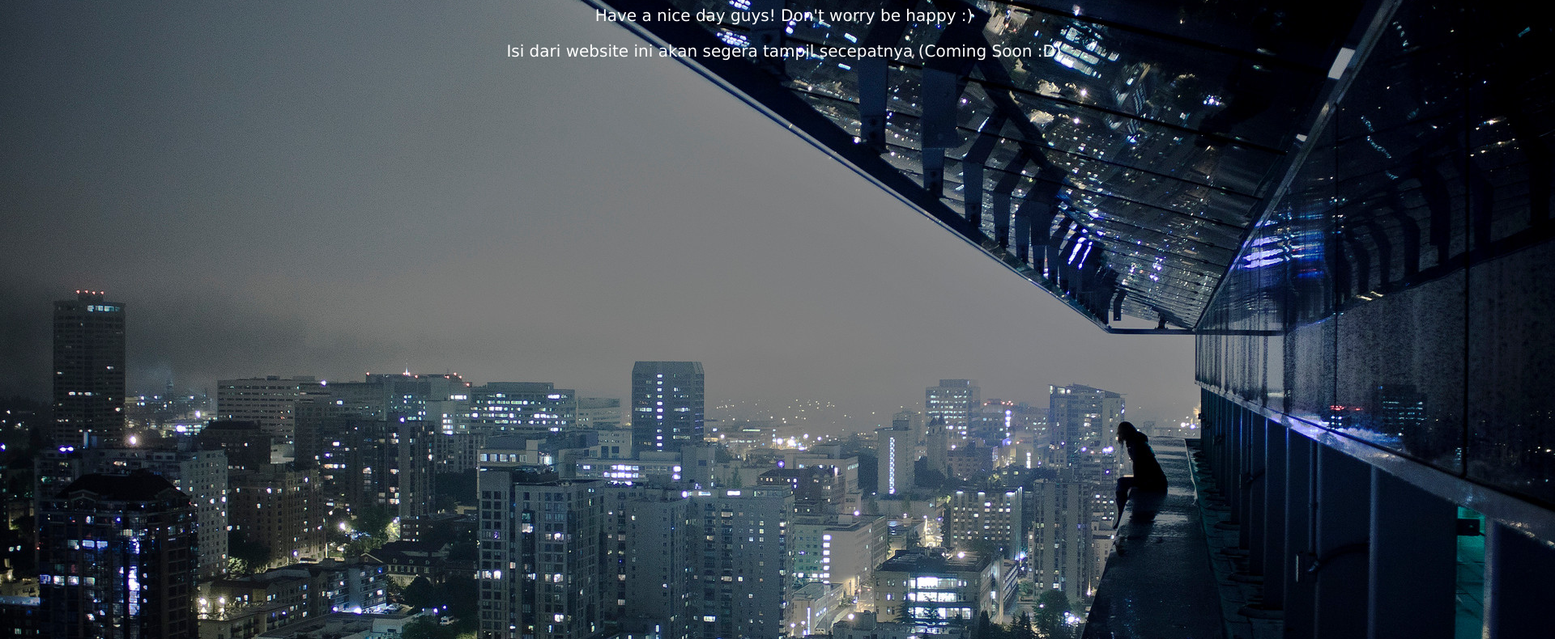
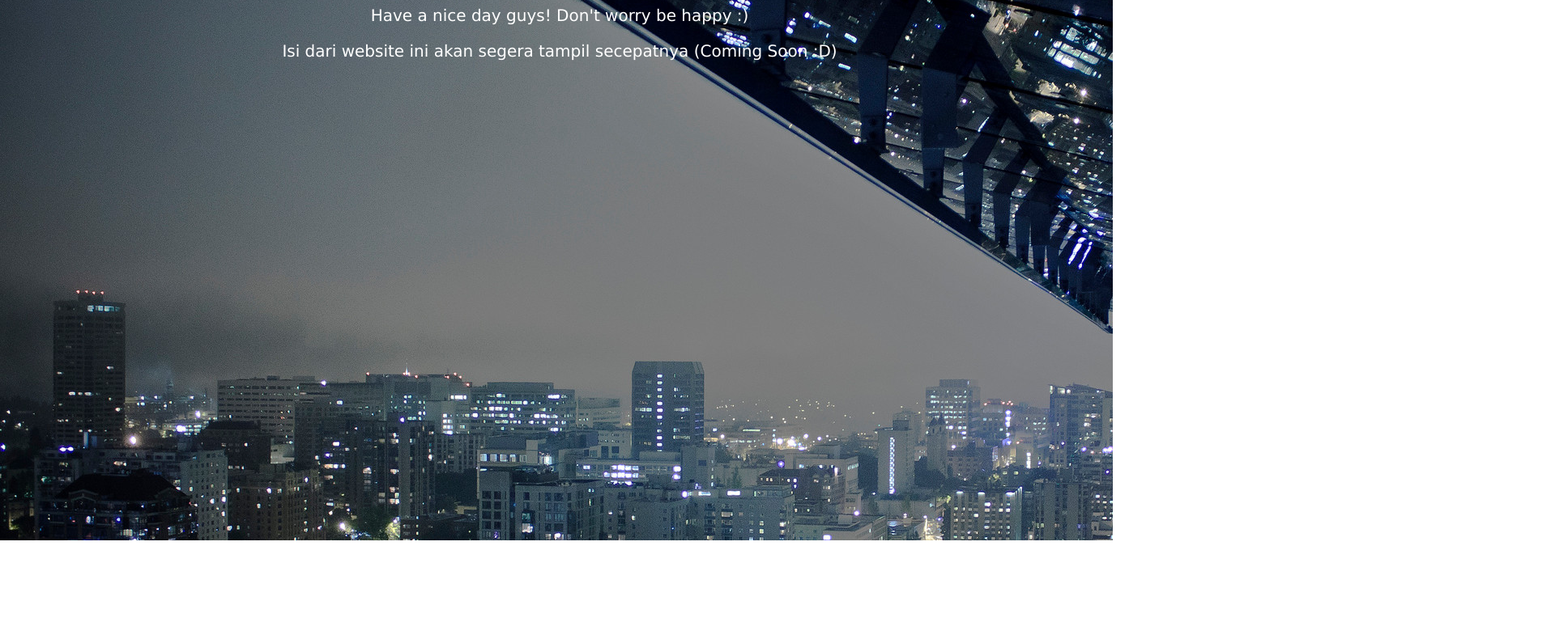
Before and after one commit to ekoprwnt/ekoprwnt.github.io, a plain HTML site: page index.html in a window 1280 px wide. Shown: the part 132-922 px from the top of the page at 81% size, 1920 px wide, since content can reach past the window. After the commit the page ends 800 px from the top, so only its background shows below. Drawn offline with Linux system fonts and the light colour scheme.

Commit message:
Update index.html

```diff
--- a/index.html
+++ b/index.html
@@ -195,8 +195,8 @@
 
 body {
                 background-image: url('Landscape.jpg');
-                height: 10800px;
-                width: 1920px;
+                height: 768px;
+                width: 1366px;
             }
 h1 {
     color: lightgreen;
```
